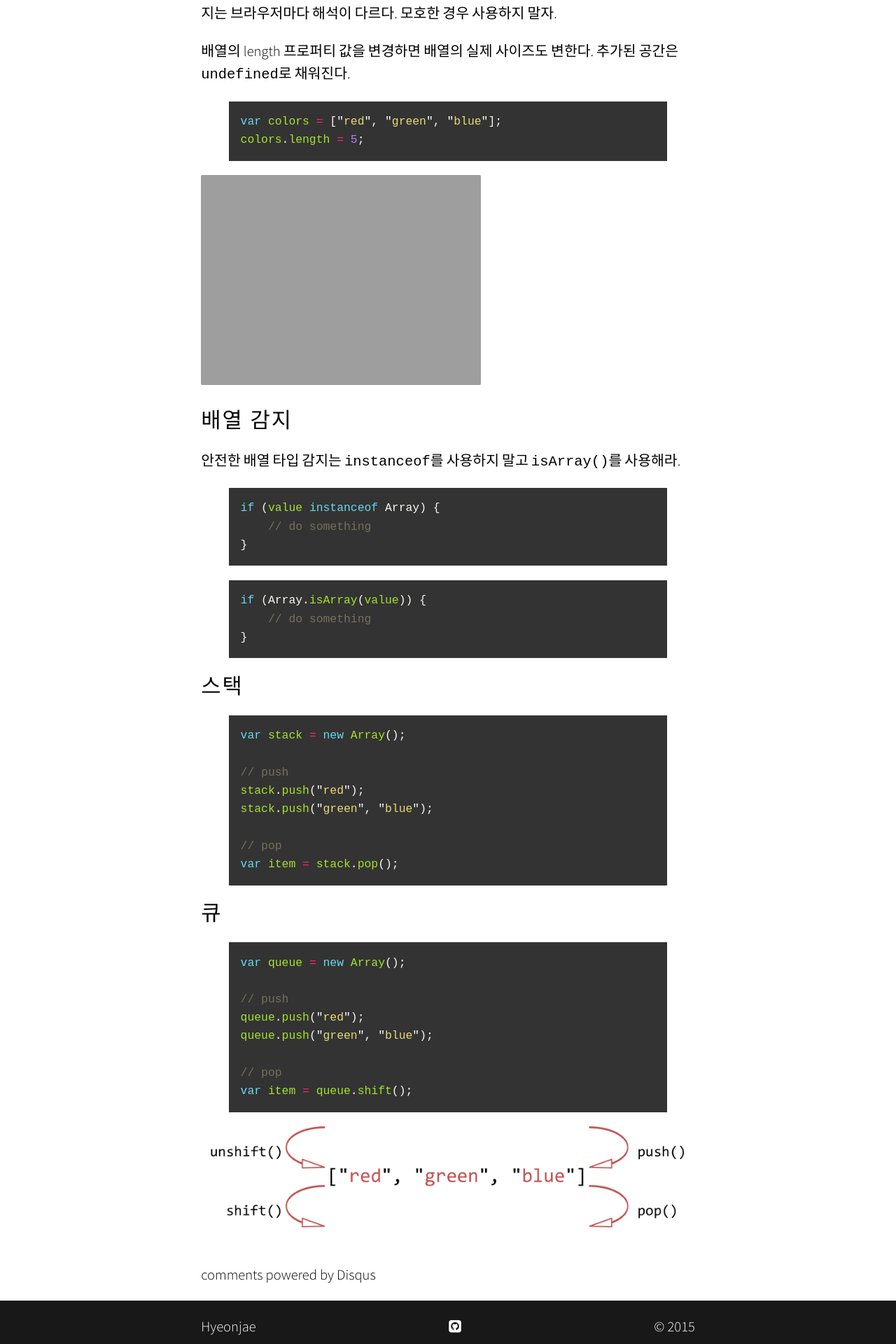
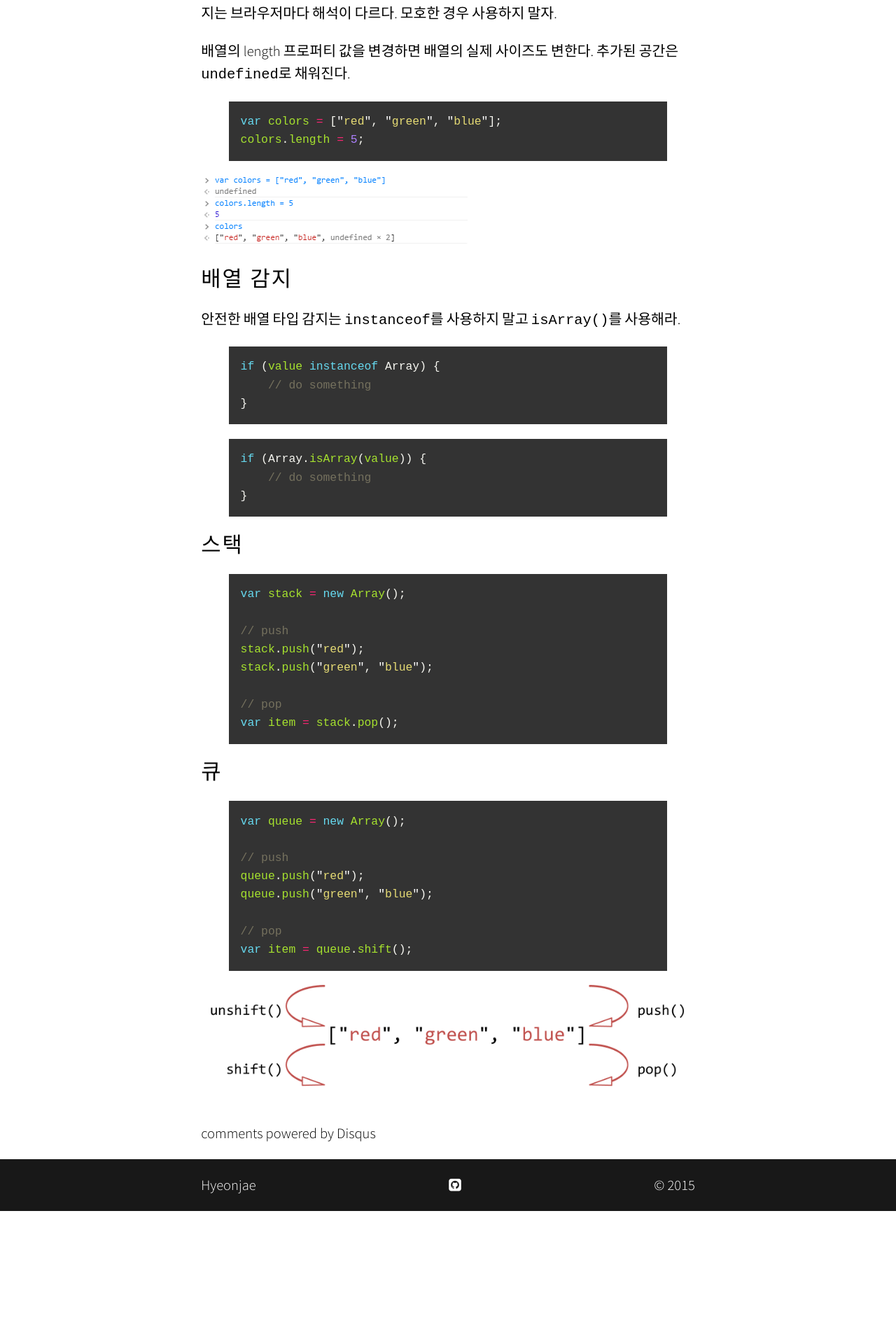
Before and after one commit to hyeonjae/hyeonjae.github.io.archive, a Jekyll site: the page built from _posts/2015-03-05-javascript-study-3.md, in a window 1280 px wide. Shown: the part 2582-4502 px from the top of the page at 70% size. Built offline with Jekyll 4.4.1, drawn with Linux system fonts in a browser that asks for light colours; nearby versions of some CDN libraries; some web fonts are replaced; comment, search, counter and statistics services are not loaded; after the commit the page ends 4312 px from its top, so only the background shows below that.

Commit message:
no message

```diff
--- a/_posts/2015-03-05-javascript-study-3.md
+++ b/_posts/2015-03-05-javascript-study-3.md
@@ -78,7 +78,7 @@ var colors = ["red", "green", "blue"];
 colors.length = 5;
 {% endhighlight %}
 
-![3]({{ site.url }}/assets/array.png)
+![3]({{ site.url }}/assets/array_img.png)
 
 ## 배열 감지
 
```
